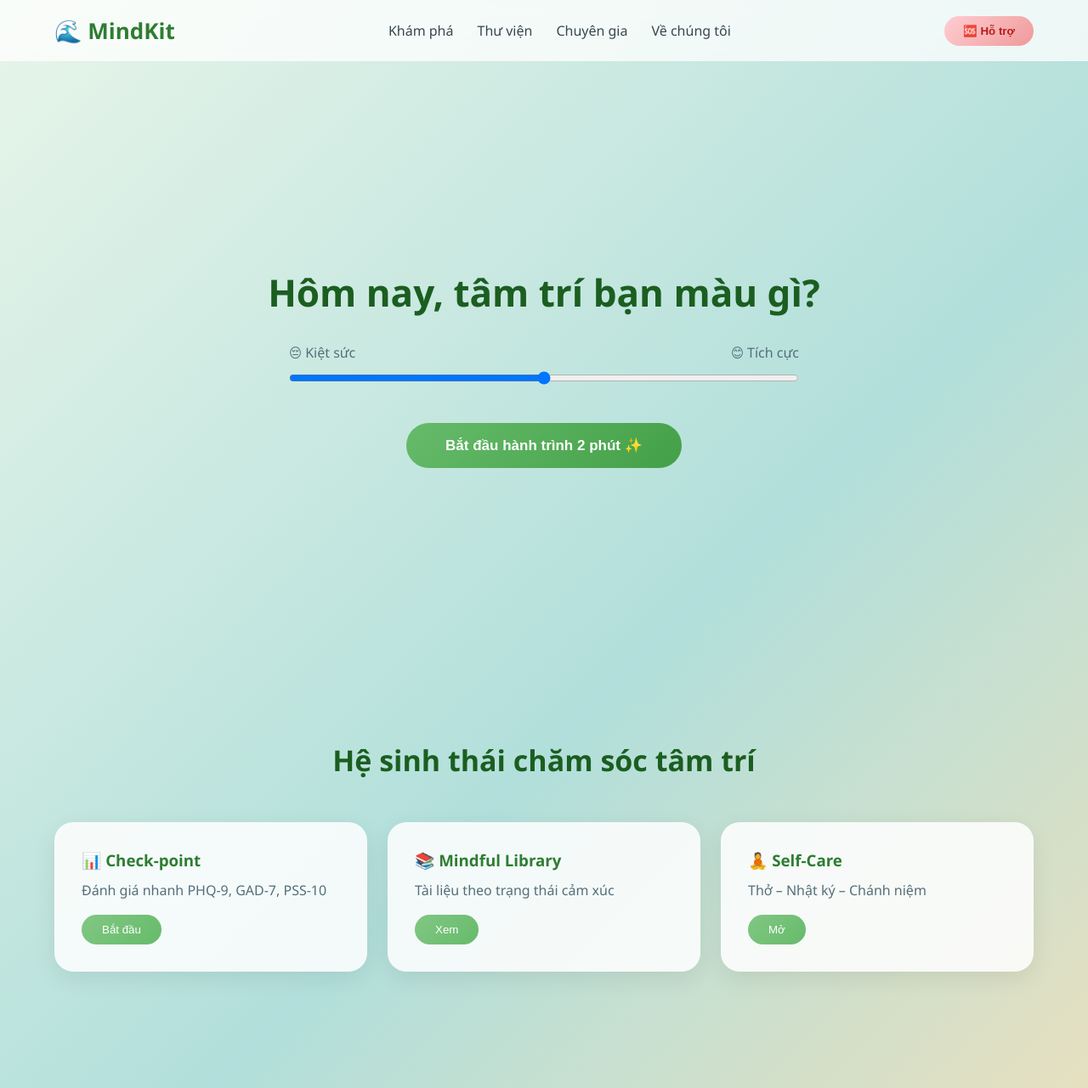
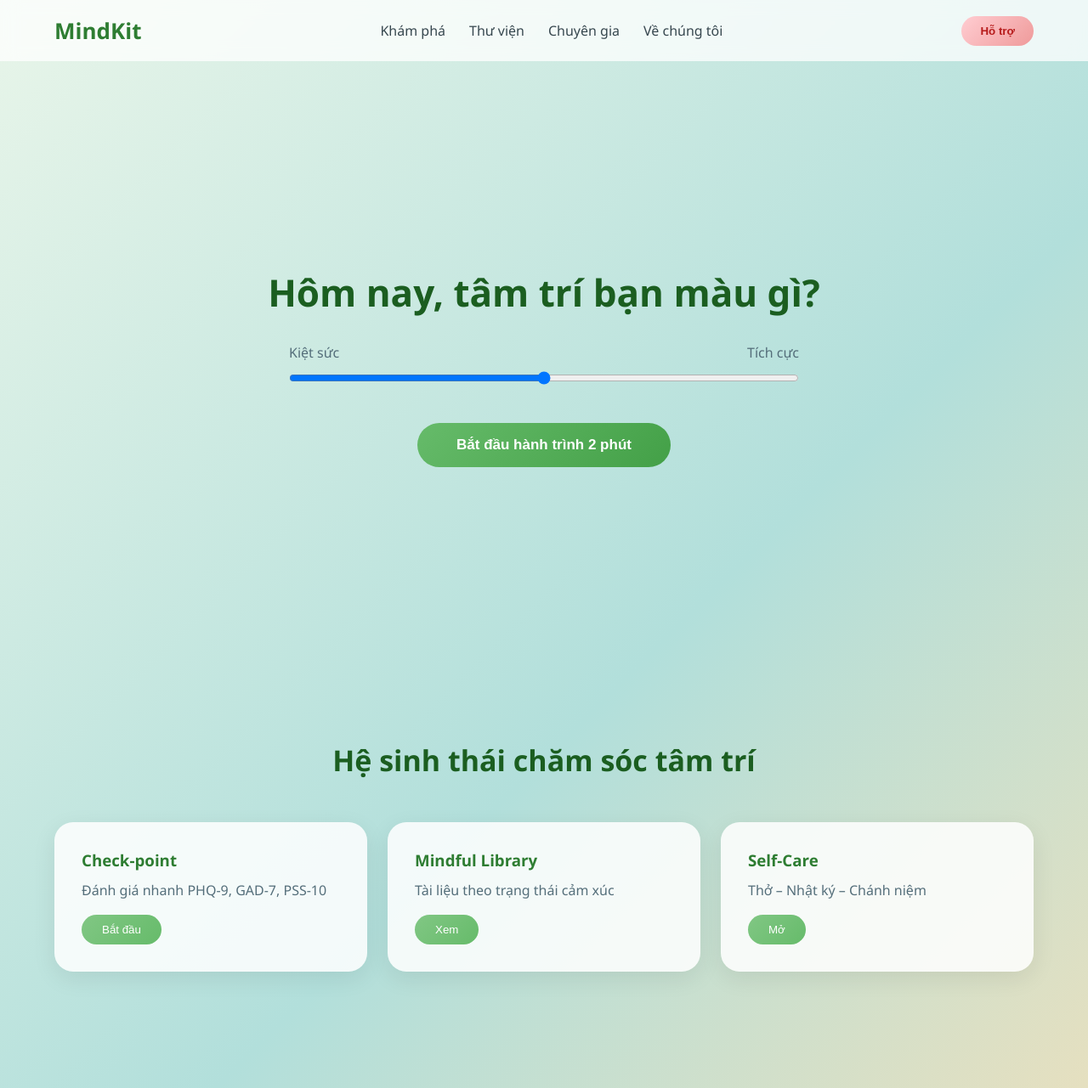
Before and after one commit to trantaynamtamlyhoc-cyber/trantaynamtamlyhoc-cyber.github.io, a plain HTML site: page index.html in a window 1280 px wide. Shown: the top 1281 px of the page at 85% size. Drawn offline with Linux system fonts and the light colour scheme.

Commit message:
Update index.html

```diff
--- a/index.html
+++ b/index.html
@@ -107,14 +107,14 @@ footer p{opacity:.85;margin:6px 0}
 <body>
 
 <header>
-    <div class="logo">🌊 MindKit</div>
+    <div class="logo"> MindKit</div>
     <nav>
         <a href="#explore">Khám phá</a>
         <a href="#library">Thư viện</a>
         <a href="#connect">Chuyên gia</a>
         <a href="#about">Về chúng tôi</a>
     </nav>
-    <button class="emergency-btn" onclick="showEmergency()">🆘 Hỗ trợ</button>
+    <button class="emergency-btn" onclick="showEmergency()"> Hỗ trợ</button>
 </header>
 
 <section class="hero">
@@ -122,20 +122,20 @@ footer p{opacity:.85;margin:6px 0}
 
     <div class="mood-slider-container">
         <div class="mood-label">
-            <span>😔 Kiệt sức</span><span>😊 Tích cực</span>
+            <span> Kiệt sức</span><span> Tích cực</span>
         </div>
         <input type="range" min="0" max="100" value="50" class="mood-slider" id="mood">
     </div>
 
-    <button class="cta-btn" onclick="startJourney()">Bắt đầu hành trình 2 phút ✨</button>
+    <button class="cta-btn" onclick="startJourney()">Bắt đầu hành trình 2 phút </button>
 </section>
 
 <section class="dashboard" id="explore">
 <h2 class="section-title">Hệ sinh thái chăm sóc tâm trí</h2>
 <div class="bento-grid">
-<div class="bento-card"><h3>📊 Check-point</h3><p>Đánh giá nhanh PHQ-9, GAD-7, PSS-10</p><button class="card-btn">Bắt đầu</button></div>
-<div class="bento-card"><h3>📚 Mindful Library</h3><p>Tài liệu theo trạng thái cảm xúc</p><button class="card-btn">Xem</button></div>
-<div class="bento-card"><h3>🧘 Self-Care</h3><p>Thở – Nhật ký – Chánh niệm</p><button class="card-btn">Mở</button></div>
+<div class="bento-card"><h3> Check-point</h3><p>Đánh giá nhanh PHQ-9, GAD-7, PSS-10</p><button class="card-btn">Bắt đầu</button></div>
+<div class="bento-card"><h3> Mindful Library</h3><p>Tài liệu theo trạng thái cảm xúc</p><button class="card-btn">Xem</button></div>
+<div class="bento-card"><h3> Self-Care</h3><p>Thở – Nhật ký – Chánh niệm</p><button class="card-btn">Mở</button></div>
 </div>
 </section>
 
@@ -146,7 +146,7 @@ footer p{opacity:.85;margin:6px 0}
 
 <footer id="about">
 <p><strong>MindKit</strong> – Không thay thế chẩn đoán hay trị liệu y khoa.</p>
-<p>🔒 Ẩn danh – 🛡️ Bảo mật – 💚 Dựa trên khoa học</p>
+<p> Ẩn danh – Bảo mật – Dựa trên khoa học</p>
 <p>© 2024</p>
 </footer>
 
@@ -161,7 +161,7 @@ mood.oninput=e=>{
 };
 
 function startJourney(){
-    alert("🌱 Đây là công cụ hỗ trợ tự nhận thức, không thay thế trị liệu.\n\nHãy dành 2 phút cho chính mình.");
+    alert("Đây là công cụ hỗ trợ tự nhận thức, không thay thế trị liệu.\n\nHãy dành 2 phút cho chính mình.");
 }
 
 let breathing=false,interval;
@@ -184,7 +184,7 @@ function toggleBreath(){
 }
 
 function showEmergency(){
-    alert("🆘 Nếu bạn đang khủng hoảng:\n\n📞 Gọi người thân hoặc hotline địa phương.\n\nBạn không đơn độc.");
+    alert("Nếu bạn đang khủng hoảng: Gọi người thân hoặc hotline địa phương.\n\nBạn không đơn độc.");
 }
 </script>
 
```
